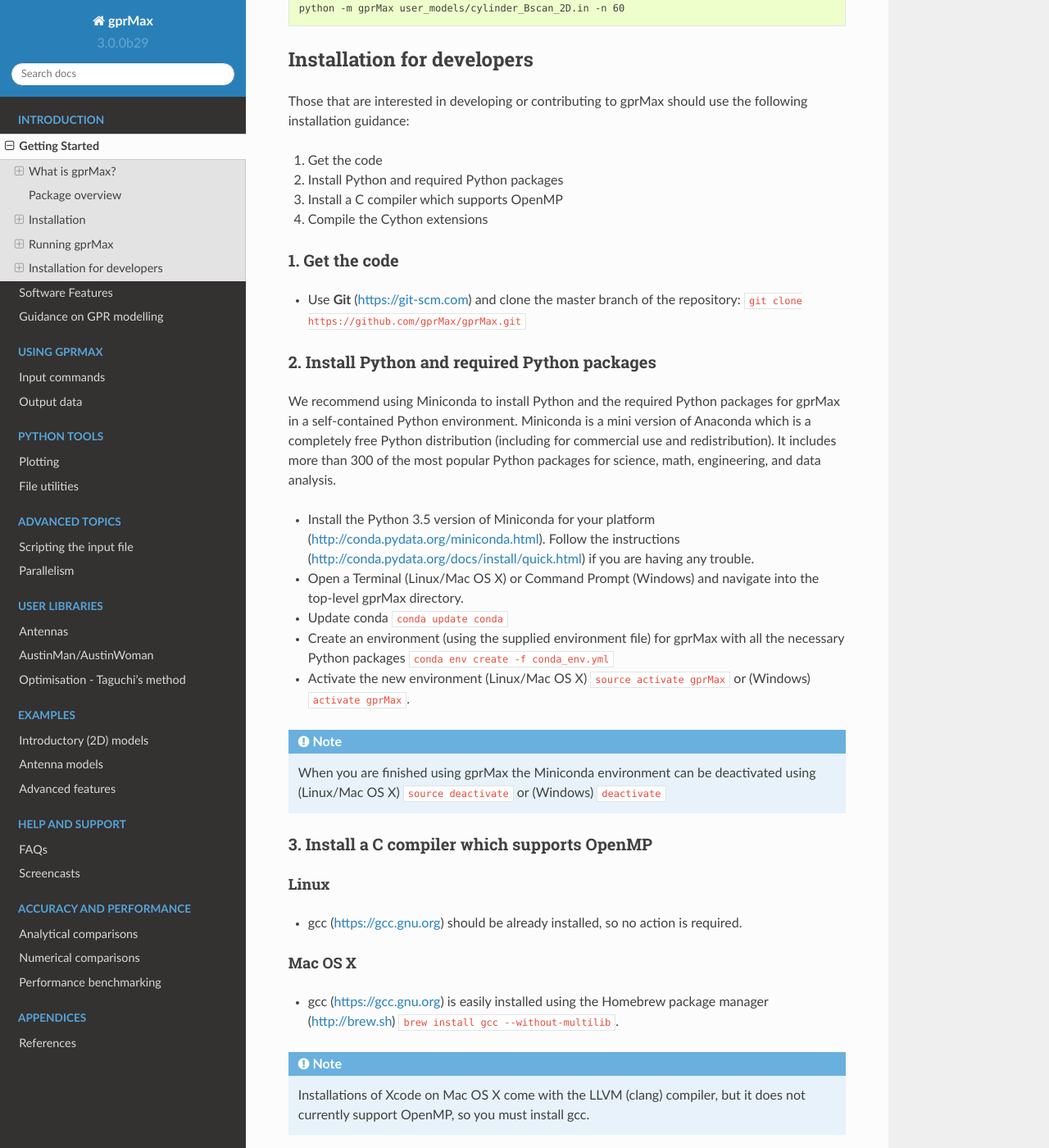
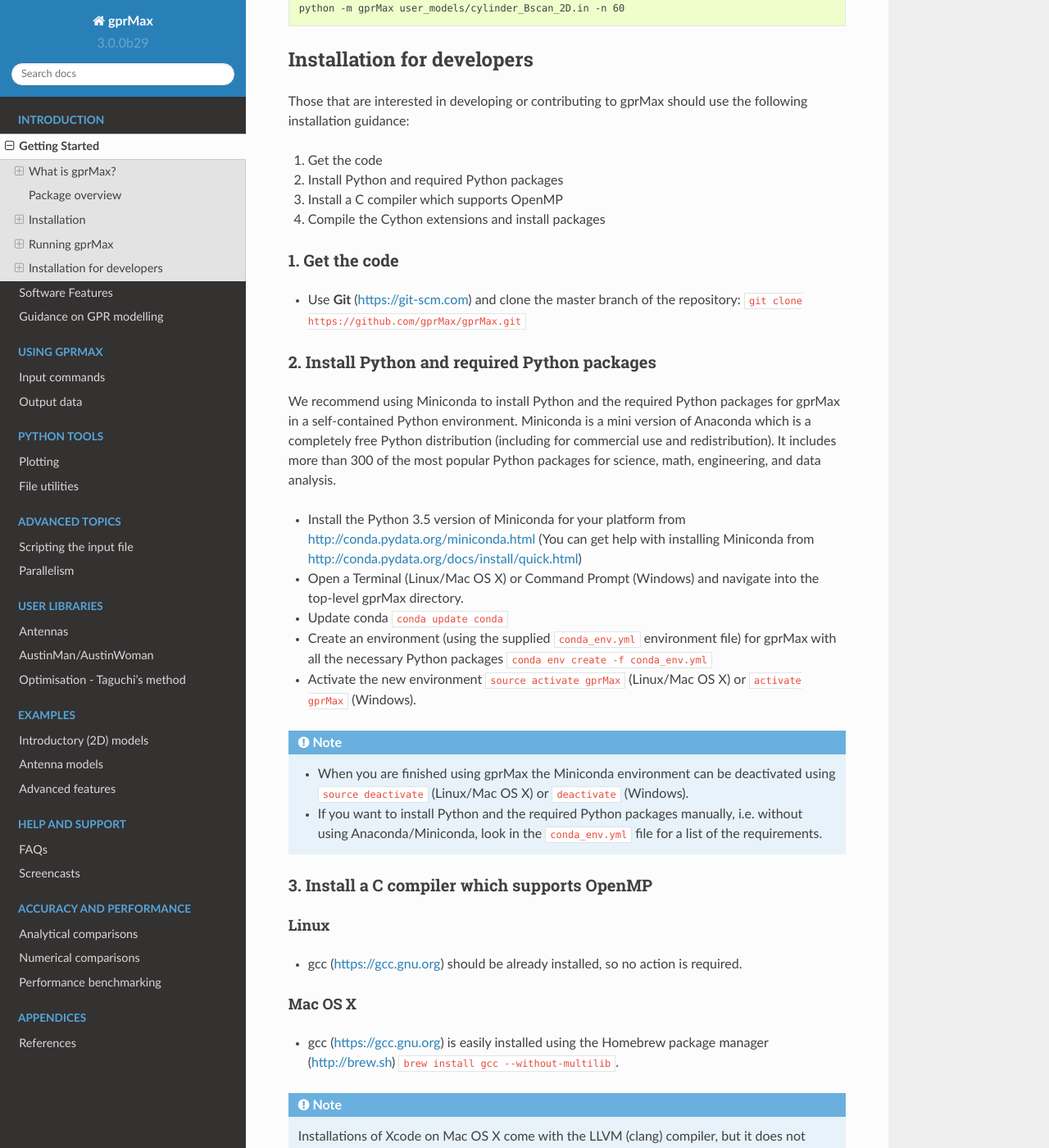
Before and after one commit to gprMax/gprMax, a Sphinx documentation site: the page built from docs/source/readme_install_devs.rst, in a window 1280 px wide and 1400 px high, scrolled down 4363 px. Shown: the whole window at 82% size. Built offline with Sphinx 7.4.7 and the Read the Docs theme 2.0.0, drawn with Linux system fonts in a browser that asks for light colours; some of the changed text lies outside the part shown.

Commit message:
Updated to also install as a package.

```diff
--- a/docs/source/readme_install_devs.rst
+++ b/docs/source/readme_install_devs.rst
@@ -10,7 +10,7 @@
 1. Get the code
 2. Install Python and required Python packages
 3. Install a C compiler which supports OpenMP
-4. Compile the Cython extensions
+4. Compile the Cython extensions and install packages
 
 1. Get the code
 ---------------
@@ -22,15 +22,15 @@
 
 We recommend using Miniconda to install Python and the required Python packages for gprMax in a self-contained Python environment. Miniconda is a mini version of Anaconda which is a completely free Python distribution (including for commercial use and redistribution). It includes more than 300 of the most popular Python packages for science, math, engineering, and data analysis.
 
-* Install the Python 3.5 version of Miniconda for your platform (http://conda.pydata.org/miniconda.html).  Follow the instructions (http://conda.pydata.org/docs/install/quick.html) if you are having any trouble.
+* Install the Python 3.5 version of Miniconda for your platform from http://conda.pydata.org/miniconda.html (You can get help with installing Miniconda from http://conda.pydata.org/docs/install/quick.html)
 * Open a Terminal (Linux/Mac OS X) or Command Prompt (Windows) and navigate into the top-level gprMax directory.
 * Update conda :code:`conda update conda`
-* Create an environment (using the supplied environment file) for gprMax with all the necessary Python packages :code:`conda env create -f conda_env.yml`
-* Activate the new environment (Linux/Mac OS X) :code:`source activate gprMax` or (Windows) :code:`activate gprMax`.
+* Create an environment (using the supplied ``conda_env.yml`` environment file) for gprMax with all the necessary Python packages :code:`conda env create -f conda_env.yml`
+* Activate the new environment :code:`source activate gprMax` (Linux/Mac OS X) or :code:`activate gprMax` (Windows).
 
 .. note::
-
-    When you are finished using gprMax the Miniconda environment can be deactivated using (Linux/Mac OS X) :code:`source deactivate` or (Windows) :code:`deactivate`
+    * When you are finished using gprMax the Miniconda environment can be deactivated using :code:`source deactivate` (Linux/Mac OS X)  or :code:`deactivate` (Windows).
+    * If you want to install Python and the required Python packages manually, i.e. without using Anaconda/Miniconda, look in the ``conda_env.yml`` file for a list of the requirements.
 
 
 3. Install a C compiler which supports OpenMP
@@ -63,13 +63,13 @@
     Screenshot of Microsoft Visual Studio 2015 Community custom install settings.
 
 
-4. Compile the Cython extensions
---------------------------------
+4. Compile the Cython extensions and install packages
+-----------------------------------------------------
 
 Once you have installed the aforementioned tools follow these steps to build the Cython extension modules for gprMax:
 
 a) Open a Terminal (Linux/Mac OS X) or Command Prompt (Windows) and navigate into the top-level gprMax directory.
-b) Compile the Cython extension modules using: :code:`python setup.py build_ext --inplace`. You should see a set of :code:`.c` source files and a set of :code:`.so` (Linux/Mac OS X) or :code:`.pyd` (Windows) compiled module files inside the gprMax directory.
+b) Compile the Cython extension modules and install using: :code:`python setup.py install`. You should see a set of :code:`.c` source files and a set of :code:`.so` (Linux/Mac OS X) or :code:`.pyd` (Windows) compiled module files inside the gprMax directory.
 
 .. note::
 
```
